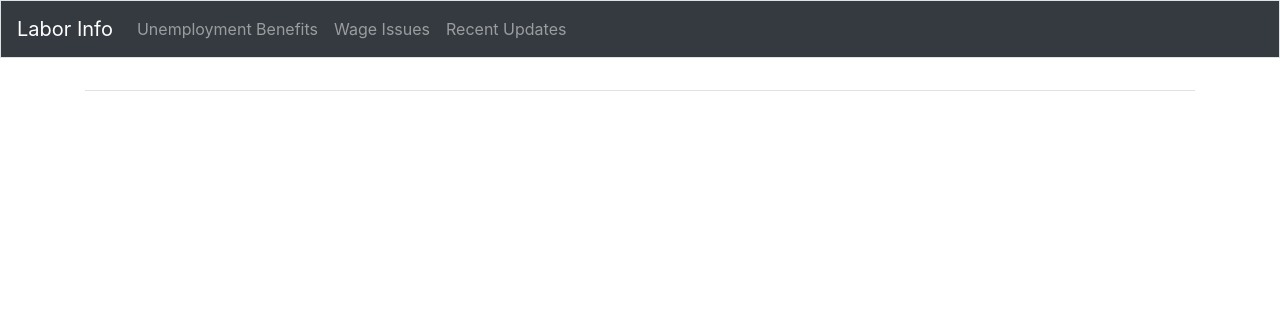
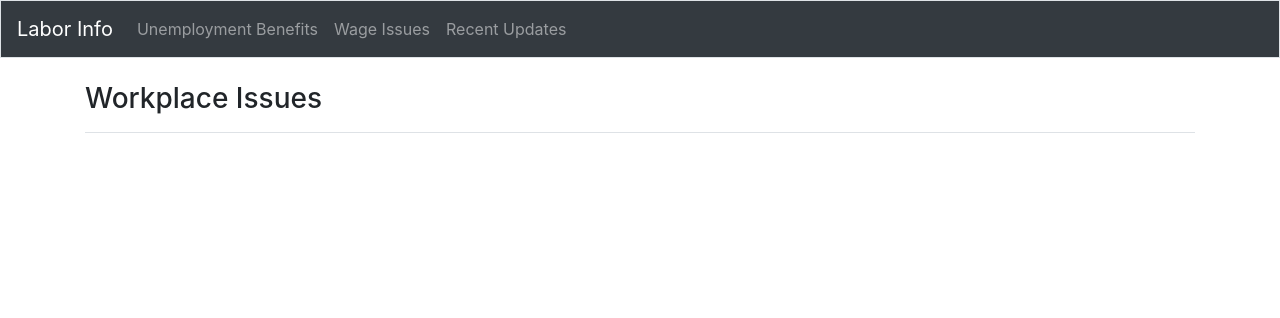
Before and after one commit to jonp-19/labor_info, a Django app: page /workplace/ in a window 1280 px wide. Shown: the top 318 px of the page. Run offline with Django 3.2, Linux system fonts and the light colour scheme; some libraries are stand-ins or nearby versions.

Commit message:
Modified workplace template.

```diff
--- a/labor_info_web/templates/labor_info_web/workplace.html
+++ b/labor_info_web/templates/labor_info_web/workplace.html
@@ -1,2 +1,6 @@
 {% extends 'labor_info_web/base.html' %}
 {% load bootstrap4 %}
+
+{% block page_header %}
+    <h3>Workplace Issues</a></h3>
+{% endblock page_header %}
```
